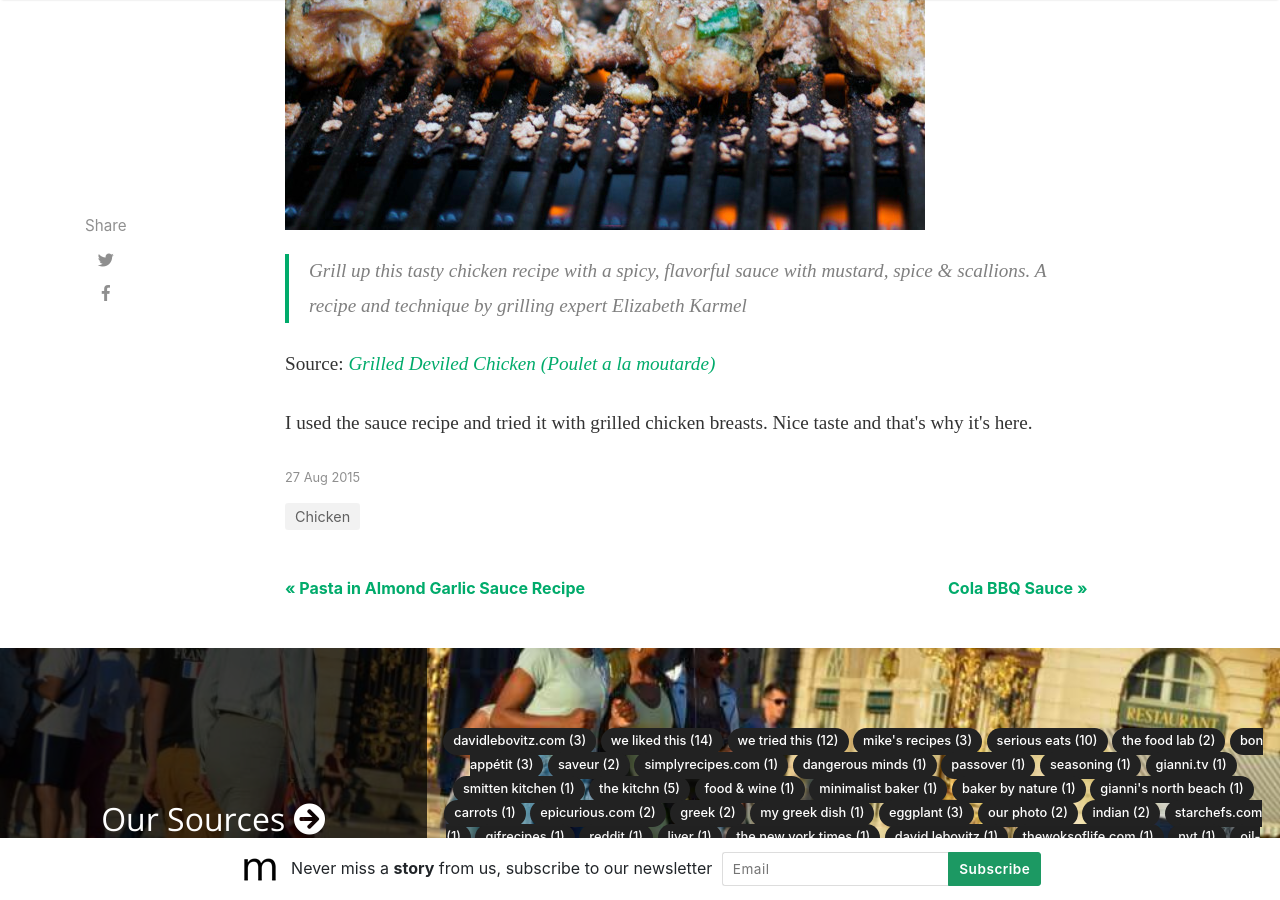
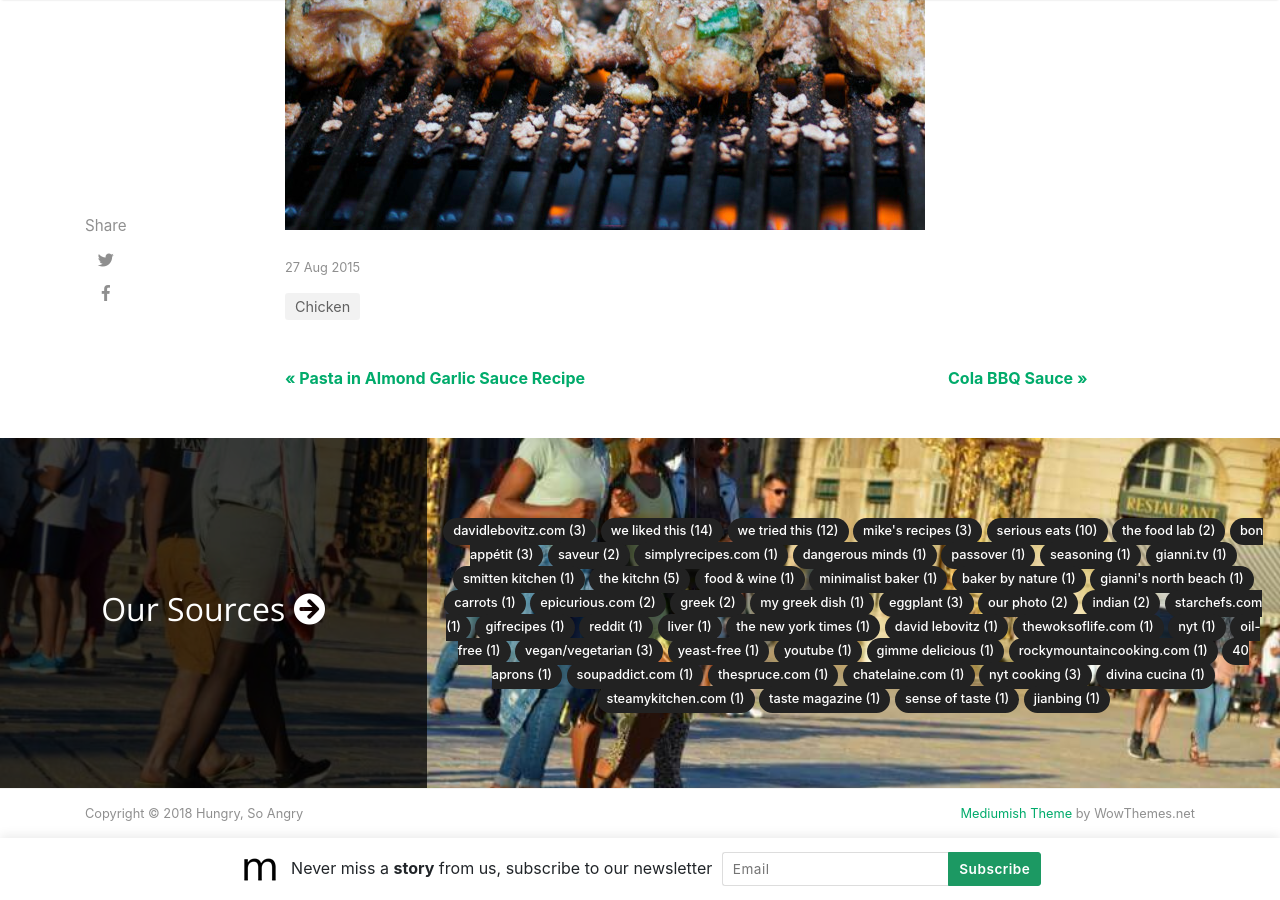
Before and after one commit to iomike/sauce, a Jekyll site: the page built from _posts/2015-08-26-grilled-deviled-chicken-poulet-a-la-moutarde.html, in a window 1280 px wide and 900 px high, scrolled down 604 px. Built offline with Jekyll 4.4.1, drawn with Linux system fonts in a browser that asks for light colours; nearby versions of some CDN libraries; comment, search, counter and statistics services are not loaded.

Commit message:
Update from Forestry.io - Updated 2015-08-26-grilled-deviled-chicken-poulet-a-la-moutarde.html

```diff
--- a/_posts/2015-08-26-grilled-deviled-chicken-poulet-a-la-moutarde.html
+++ b/_posts/2015-08-26-grilled-deviled-chicken-poulet-a-la-moutarde.html
@@ -31,8 +31,6 @@ author:
 body: "<p>I used the sauce recipe and tried it with grilled chicken breasts. Nice
   taste and that's why it's here. - M</p>"
 remote_url: http://www.davidlebovitz.com/2015/08/deviled-grilled-chicken-poulet-moutarde/
+featured: false
 
 ---
-<blockquote>Grill up this tasty chicken recipe with a spicy, flavorful sauce with mustard, spice &amp; scallions. A recipe and technique by grilling expert Elizabeth Karmel</p></blockquote>
-<p>Source: <em><a href="http://www.davidlebovitz.com/2015/08/deviled-grilled-chicken-poulet-moutarde/">Grilled Deviled Chicken (Poulet a la moutarde)</a></em></p>
-<p>I used the sauce recipe and tried it with grilled chicken breasts. Nice taste and that's why it's here.</p>
```
